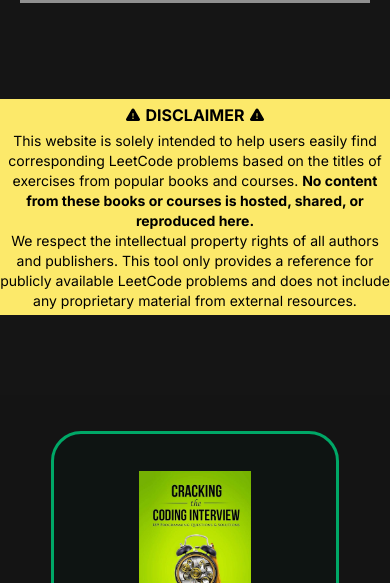
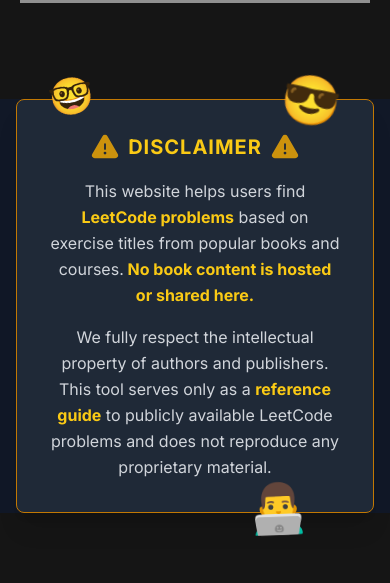
Before and after one commit to Piero24/HashTo, a React (Vite) app: page /books in a window 390 px wide. Shown: the part 720-1303 px from the top of the page. Built offline with nearby package versions, Linux system fonts and the light colour scheme; grey boxes are pictures that could not be loaded.

Commit message:
minor update

```diff
--- a/package.json
+++ b/package.json
@@ -16,6 +16,7 @@
     "react-dom": "^18.3.1",
     "react-icons": "^5.3.0",
     "react-router-dom": "^6.27.0",
+    "react-syntax-highlighter": "^15.6.1",
     "react-typing-effect": "^2.0.5"
   },
   "devDependencies": {
--- a/src/book/ProductSection1.jsx
+++ b/src/book/ProductSection1.jsx
@@ -1,9 +1,11 @@
 import React from 'react';
+
 import { useParams } from 'react-router-dom';
 
 import Section from '../components/Section';
 
 import { books } from '../docs/books';
+
 
 const ProductSection1 = () => {
   const { title } = useParams();
@@ -57,7 +59,7 @@
 
             {/* Intro */}
             <div
-              className="text-color-9 py-6"
+              className="text-color-9 py-6 space-y-5 text-justify"
               dangerouslySetInnerHTML={{ __html: book.intro }}
             />
 
--- a/src/books/BookSection2.jsx
+++ b/src/books/BookSection2.jsx
@@ -9,27 +9,32 @@
     return (
         <div>
             <Section>
-                <div className='bg-yellow-200 flex justify-center items-center'>
-                    <div>
-                        <div className='flex justify-center items-center my-1'>
-                            <div>
-                                <PiWarningFill />
-                            </div>
-                            <span>
-                                &nbsp;<strong>DISCLAIMER</strong>&nbsp;
+                <div className="bg-gray-900 flex justify-center items-center relative">
+                    {/* Floating Glass Effect */}
+                    <div className="relative bg-gray-800 shadow-xl rounded-lg p-8 w-11/12 md:w-5/6 lg:w-3/4 mx-auto border border-yellow-500 transform transition duration-300 hover:scale-105 hover:shadow-yellow-400/50">
+                        {/* Disclaimer Header */}
+                        <div className="flex justify-center items-center text-yellow-400 space-x-2 mb-4">
+                            <PiWarningFill className="text-3xl animate-pulse" />
+                            <span className="font-bold text-xl uppercase tracking-wider text-yellow-300">
+                                Disclaimer
                             </span>
-                            <div>
-                                <PiWarningFill />
-                            </div>
+                            <PiWarningFill className="text-3xl animate-pulse" />
                         </div>
-                        <div className='flex-col justify-center items-center text-sm my-1'>
-                            <div className='text-center'>
-                                This website is solely intended to help users easily find corresponding LeetCode problems based on the titles of exercises from popular books and courses. <strong>No content from these books or courses is hosted, shared, or reproduced here.</strong>
-                            </div>
-                            <div className='text-center'>
-                                We respect the intellectual property rights of all authors and publishers. This tool only provides a reference for publicly available LeetCode problems and does not include any proprietary material from external resources.
-                            </div>
+                        {/* Disclaimer Content */}
+                        <div className="text-gray-300 text-center leading-relaxed space-y-4">
+                            <p>
+                                This website helps users find <strong className="text-yellow-300">LeetCode problems</strong> based on exercise titles from popular books and courses.
+                                <strong className="text-yellow-300"> No book content is hosted or shared here.</strong>
+                            </p>
+                            <p>
+                                We fully respect the intellectual property of authors and publishers.
+                                This tool serves only as a <strong className="text-yellow-300">reference guide</strong> to publicly available LeetCode problems and does not reproduce any proprietary material.
+                            </p>
                         </div>
+                        {/* Cool Glasses Emoji */}
+                        <div className="absolute -top-6 right-8 text-gray-500 text-5xl rotate-12">😎</div>
+                        <div className="absolute -top-6 left-8 text-gray-500 text-4xl -rotate-12">🤓</div>
+                        <div className="absolute -bottom-5 left-[65%] text-gray-500 text-5xl -rotate-2">👨‍💻</div>
                     </div>
                 </div>
                 <div className='h-20 w-full'></div>
--- a/src/docs/books.js
+++ b/src/docs/books.js
@@ -14,20 +14,22 @@
         cover: ctciCover,
         path: "ctci",
         intro: `
-            <div className="space-y-7 text-justify">
             <p>
-                I am not a recruiter. I am a software engineer. And as such, I know what it's like to be asked to whip up brilliant algorithms on the spot and then write flawless code on a whiteboard. I've been through this as a candidate and as an interviewer.
+                I am not a recruiter. I am a software engineer. And as such, I know what it's like to be asked to whip up brilliant algorithms on
+                the spot and then write flawless code on a whiteboard. I've been through this as a candidate and as an interviewer.
             </p>
             <p>
-                <strong>Cracking the Coding Interview, 6th Edition</strong> is here to help you through this process, teaching you what you need to know and enabling you to perform at your very best. I've coached and interviewed hundreds of software engineers. The result is this book.
+                <strong>Cracking the Coding Interview, 6th Edition</strong> is here to help you through this process, teaching you what you
+                need to know and enabling you to perform at your very best. I've coached and interviewed hundreds of software engineers. The result is this book.
             </p>
             <p>
-                Learn how to uncover the hints and hidden details in a question, discover how to break down a problem into manageable chunks, develop techniques to unstick yourself when stuck, learn (or re-learn) core computer science concepts, and practice on 189 interview questions and solutions.
+                Learn how to uncover the hints and hidden details in a question, discover how to break down a problem into manageable
+                chunks, develop techniques to unstick yourself when stuck, learn (or re-learn) core computer science concepts, and practice on 189 interview questions and solutions.
             </p>
             <p>
-                These interview questions are real; they are not pulled out of computer science textbooks. They reflect what's truly being asked at the top companies, so that you can be as prepared as possible.
+                These interview questions are real; they are not pulled out of computer science textbooks. They reflect what's
+                truly being asked at the top companies, so that you can be as prepared as possible.
             </p>
-            </div>
             `,
         amazon: [
             {
@@ -72,9 +74,8 @@
         cover: eopiCover,
         path: "epi",
         intro: `
-            <div className="space-y-8 text-justify">
             <p>
-                    Adnan Aziz is a Research Scientist at Facebook. Previously, he was a
+                <strong>Adnan Aziz is a Research Scientist at Facebook.</strong> Previously, he was a
                 professor at the Department of Electrical and Computer Engineering at The
                 University of Texas at Austin, where he conducted research and taught
                 classes in applied algorithms. He received his Ph.D. from The University of
@@ -83,8 +84,8 @@
                 software startups. When not designing algorithms, he plays with his children,
                 Laila, Imran, and Omar.
             </p>
-                <p className="pt-3">
-                    Tsung-Hsien Lee is a Senior Software Engineer at Uber. Previously, he worked
+            <p>
+                <strong>Tsung-Hsien Lee is a Senior Software Engineer at Uber.</strong> Previously, he worked
                 as a Software Engineer at Google and as Software Engineer Intern at
                 Facebook. He received both his M.S. and undergraduate degrees from National
                 Tsing Hua University. He has a passion for designing and implementing
@@ -92,7 +93,7 @@
                 takes special pride in helping to organize Google Code Jam 2014 and 2015.
             </p>
             <p>
-                    Amit Prakash is a co-founder and CTO of ThoughtSpot, a Silicon Valley
+                <strong>Amit Prakash is a co-founder and CTO of ThoughtSpot,</strong> a Silicon Valley
                 startup. Previously, he was a Member of the Technical Staff at Google, where
                 he worked primarily on machine learning problems that arise in the context
                 of online advertising. Before that he worked at Microsoft in the web search
@@ -101,7 +102,6 @@
                 is not improving business intelligence, he indulges in his passion for
                 puzzles, movies, travel, and adventures with Nidhi and Aanya.
             </p>
-            </div>
             `,
         amazon: [
             {
```
Also changed, not shown: src/book/ProductSection3.jsx (indentation only), 1 other file (tests, documents, lock files or other folders). Lines whose indentation alone changed are shown as unchanged.
